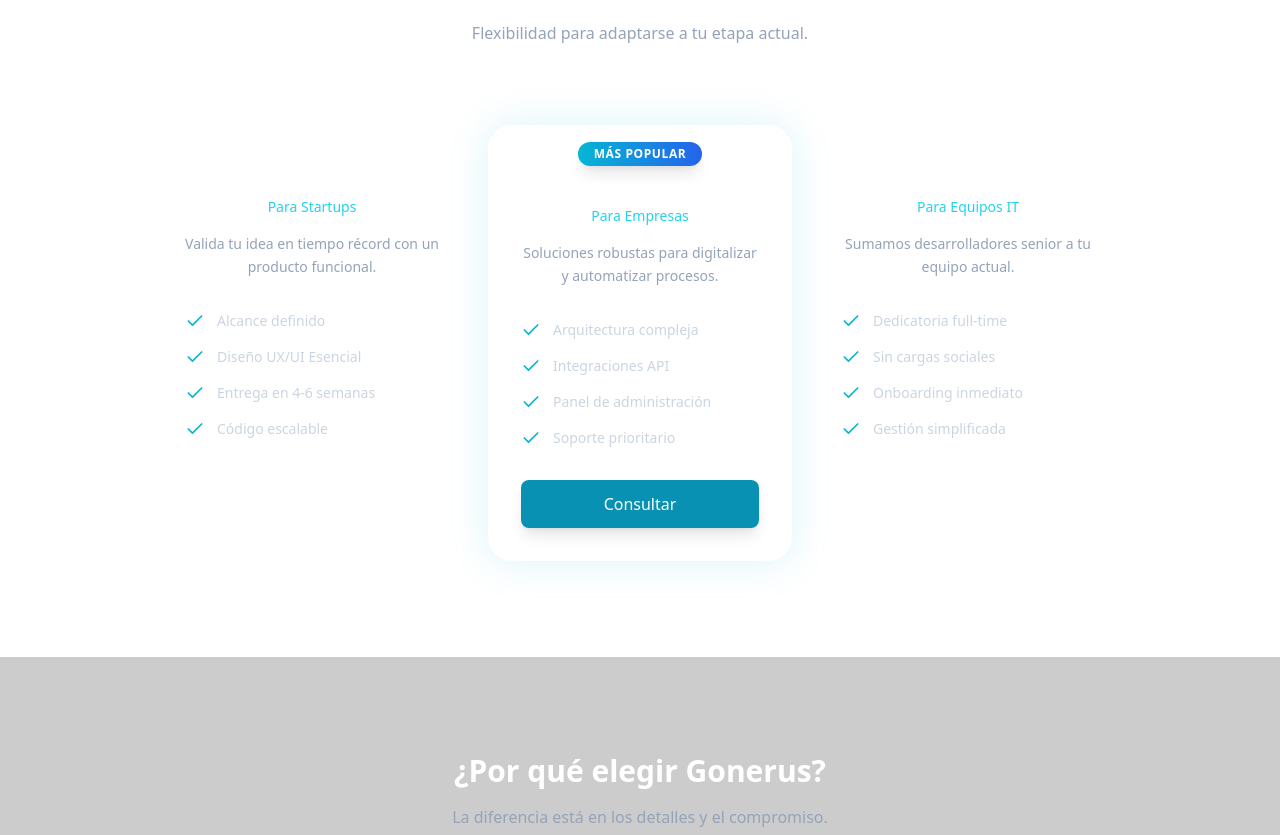
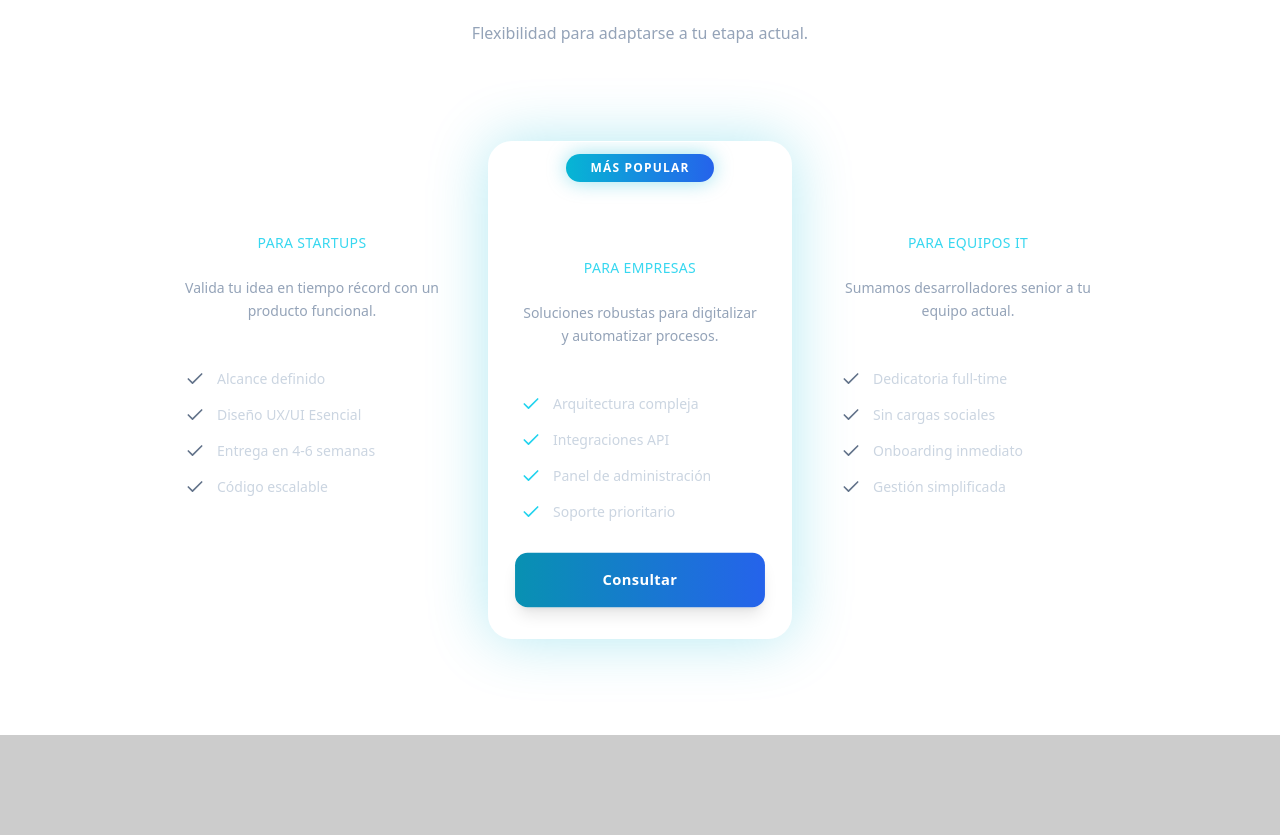
Before and after one commit to gonzalomprada/korven-web, a React (Vite) app: page / in a window 1280 px wide. Shown: the part 4760-5595 px from the top of the page. Built offline with nearby package versions, Linux system fonts and the light colour scheme.

Commit message:
Update EngagementModels.jsx

```diff
--- a/src/components/EngagementModels.jsx
+++ b/src/components/EngagementModels.jsx
@@ -30,13 +30,12 @@ const EngagementModels = () => {
   return (
     <section className="py-24 relative">
       <div className="max-w-5xl mx-auto px-4 sm:px-6 lg:px-8">
-        <div className="text-center mb-20">
+        <div className="text-center mb-24">
           <h2 className="text-3xl font-bold text-white mb-4">Modelos de Trabajo</h2>
           <p className="text-slate-400">Flexibilidad para adaptarse a tu etapa actual.</p>
         </div>
 
-        {/* CAMBIO CLAVE: 'items-center' para que se alineen al centro verticalmente.
-            La tarjeta del medio será naturalmente más alta y sobresaldrá. */}
+        {/* items-center es clave para que crezca hacia arriba y abajo por igual */}
         <div className="grid grid-cols-1 md:grid-cols-3 gap-6 items-center">
           {models.map((model, index) => (
             <MagicCard
@@ -45,39 +44,46 @@ const EngagementModels = () => {
               whileInView={{ opacity: 1, y: 0 }}
               viewport={{ once: true }}
               transition={{ delay: index * 0.1 }}
-              className={`flex flex-col relative transition-all duration-300 ${
+              className={`flex flex-col relative transition-all duration-500 ${
                 model.highlight
-                  ? 'p-8 border-cyan-500/50 shadow-[0_0_40px_rgba(6,182,212,0.15)] bg-cyan-900/10 z-10 scale-105' // scale-105 la hace un pelín más grande en general
-                  : 'p-6 border-white/10 hover:border-white/20 bg-white/5 scale-100'
+                  // DESTACADA: Escala 115%, Sombra fuerte, Fondo más visible, Z-index alto
+                  ? 'p-8 border-cyan-500 shadow-[0_0_60px_rgba(6,182,212,0.3)] bg-cyan-950/30 z-20 md:scale-110 lg:scale-115'
+                  // NORMALES: Un poco más tenues para que contraste la del medio
+                  : 'p-6 border-white/5 bg-white/[0.02] hover:bg-white/5 md:scale-95 opacity-80 hover:opacity-100 z-0'
               }`}
             >
-              {/* Lógica del Cartel y Espaciado */}
+              {/* CARTEL: Posición absoluta centrada arriba */}
               {model.highlight ? (
-                // CAMBIO: 'w-max mx-auto' hace que el ancho se ajuste al texto y se centre.
-                <div className="absolute -top-4 left-0 right-0 w-max mx-auto bg-gradient-to-r from-cyan-500 to-blue-600 text-white px-4 py-1 rounded-full text-xs font-bold uppercase tracking-wider shadow-lg">
+                <div className="absolute -top-5 left-0 right-0 w-max mx-auto bg-gradient-to-r from-cyan-500 to-blue-600 text-white px-6 py-1.5 rounded-full text-xs font-bold uppercase tracking-widest shadow-[0_0_20px_rgba(6,182,212,0.4)]">
                   Más Popular
                 </div>
               ) : null}
 
-              {/* Ajuste de margen superior para compensar visualmente si es necesario */}
-              <div className={model.highlight ? "mt-4" : ""}>
-                <h3 className="text-2xl font-bold text-white text-center">{model.title}</h3>
-                <p className="text-cyan-400 text-sm font-medium mb-4 text-center">{model.subtitle}</p>
-                <p className="text-slate-400 mb-8 text-sm leading-relaxed text-center">{model.desc}</p>
+              {/* Contenido */}
+              <div className={model.highlight ? "mt-2" : ""}>
+                <h3 className={`font-bold text-white text-center mb-1 ${model.highlight ? "text-3xl" : "text-2xl"}`}>
+                  {model.title}
+                </h3>
+                <p className="text-cyan-400 text-sm font-medium mb-6 text-center tracking-wide uppercase opacity-90">
+                  {model.subtitle}
+                </p>
+                <p className="text-slate-400 mb-8 text-sm leading-relaxed text-center min-h-[60px]">
+                  {model.desc}
+                </p>
 
                 <ul className="space-y-4 mb-8">
                   {model.features.map((feature, i) => (
                     <li key={i} className="flex items-start text-sm text-slate-300">
-                      <Check className="h-5 w-5 text-cyan-500 mr-3 flex-shrink-0" />
+                      <Check className={`h-5 w-5 mr-3 flex-shrink-0 ${model.highlight ? "text-cyan-400" : "text-slate-500"}`} />
                       <span>{feature}</span>
                     </li>
                   ))}
                 </ul>
 
-                <a href="#contact" className={`block w-full py-3 px-6 rounded-lg text-center font-medium transition-all ${
+                <a href="#contact" className={`block w-full py-4 rounded-xl text-center font-bold text-sm tracking-wide transition-all ${
                   model.highlight
-                    ? 'bg-cyan-600 hover:bg-cyan-500 text-white shadow-lg hover:shadow-cyan-500/30'
-                    : 'bg-white/10 hover:bg-white/20 text-white border border-white/10'
+                    ? 'bg-gradient-to-r from-cyan-600 to-blue-600 hover:from-cyan-500 hover:to-blue-500 text-white shadow-lg hover:shadow-cyan-500/25 scale-105'
+                    : 'bg-white/5 hover:bg-white/10 text-white border border-white/5'
                 }`}>
                   Consultar
                 </a>
```
